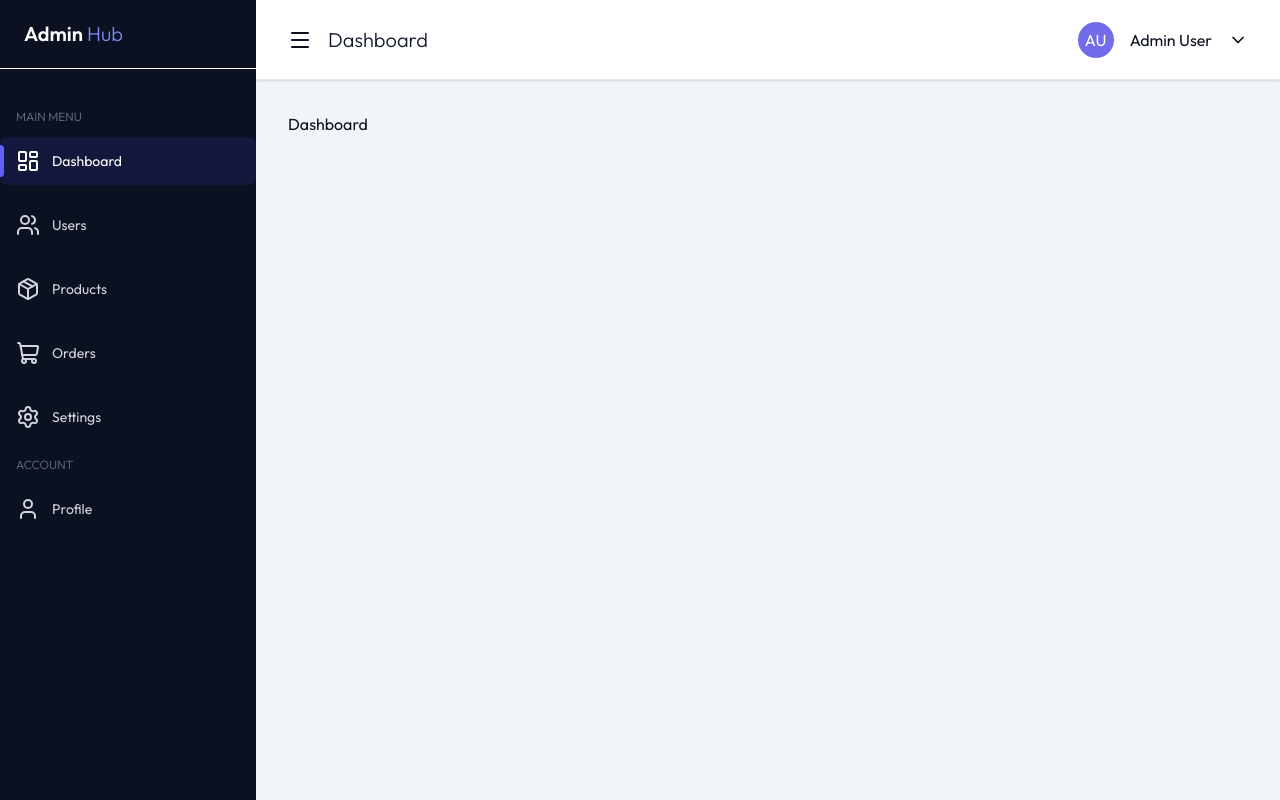
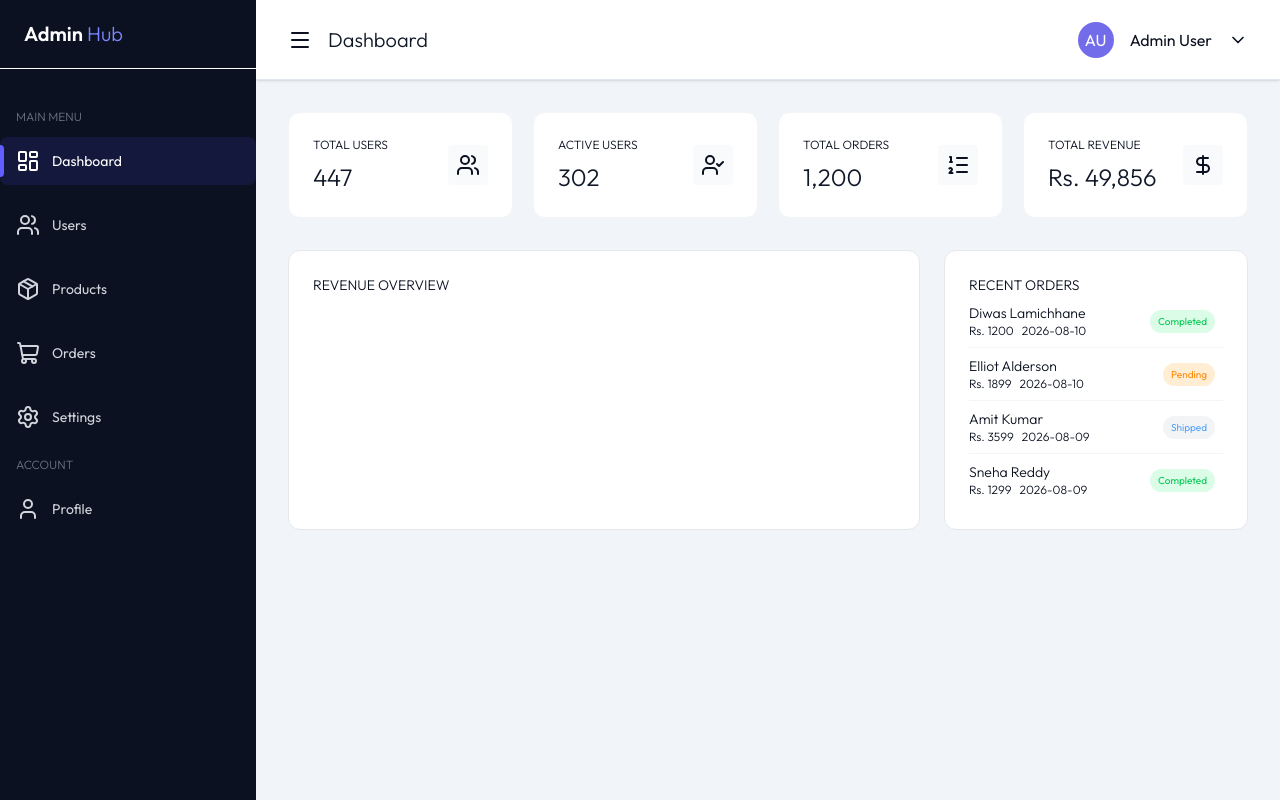
Before and after one commit to diwas4/Responsive-Admin-Dashboard-React-Tailwind-, a React (Vite) app: page /dashboard in a window 1280 px wide. Built offline with nearby package versions, Linux system fonts and the light colour scheme.

Commit message:
Implemented Dashboard UI

```diff
--- a/src/pages/Dashboard.jsx
+++ b/src/pages/Dashboard.jsx
@@ -1,6 +1,7 @@
 import React from 'react'
 import {api} from '../services/api'
 import { useState, useEffect } from 'react';
+import { Users, UserCheck, ListOrdered, DollarSign } from 'lucide-react';
 const Dashboard = () => {
   const [dashboardData, setDashboardData] = useState(null);
   const [loading, setLoading] = useState(false);
@@ -24,14 +25,114 @@ const Dashboard = () => {
   if (loading && !dashboardData) {
     return (
       <div className='flex items-center justify-center h-64'>
-        <div className='w-12 h-12 border-4 border-gary-200
+        <div className='w-12 h-12 border-4 border-gray-200
         border-t-blue-500 rounded-full animate-spin'></div>
       </div>
     )
   }
+
+  if (!dashboardData) {
+    return (
+      <div className="p-6 bg-white rounded-xl border-gray-200">
+        <div className="">
+          <p>Dashboard data not available</p>
+        </div>
+      </div>
+    )
+  }
+
+  // Safe accessor helper function
+  const formatNum = (val) => Number(val ?? 0).toLocaleString();
+  const stats = dashboardData?.stats || {};
+
+  const statsItems = [
+    {
+      label: "Total Users",
+      value: dashboardData.stats.totalUsers.toLocaleString(),
+      icon: Users,
+    },
+    {
+      label: "Active Users",
+      value: dashboardData.stats.activeUsers.toLocaleString(),
+      icon: UserCheck,
+    },
+    {
+      label: "Total Orders",
+      value: dashboardData.stats.totalOrders.toLocaleString(),
+      icon: ListOrdered,
+    },
+    {
+      label: "Total Revenue",
+      value: `Rs. ${formatNum(stats.revenue)}`,
+      icon: DollarSign,
+    },
+  ]
   return (
-    <div>Dashboard</div>
+    <div>
+      {/* card grid */}
+      <div className="grid grid-cols-1 sm:grid-cols-2
+      lg:grid-cols-4 gap-5">
+        {statsItems.map((item, idx) => (
+          <div key={idx} className='bg-white border border-gray-100 rounded-xl p-6
+          flex items-center justify-between'>
+            <div className="space-y-2">
+              <p className='text-xs font-light text-text-primary uppercase'>{item.label}</p>
+              <p className='text-2xl font-light text-gray-900'>{item.value}</p>
+            </div>
+            <div className="w-10 h-10 bg-gray-50 rounded flex
+            items-center justify-center">
+              <item.icon />
+            </div>
+          </div>
+        ))}
+
+      </div>
+      {/* Grid Layout */}
+      <div className='grid grid-cols-1 md:grid-cols-3 gap-6'>
+        {/* left part */}
+        <div className="col-span-2 h-70 bg-white border
+        border-gray-200 rounded-xl mt-8 p-6">
+          <p className='text-sm font-light uppercase'>
+            Revenue Overview
+          </p>
+        </div>
+
+        {/* right part */}
+        <div className='col-span-1 bg-white border
+        border-gray-200 rounded-xl mt-8 p-6'>
+          <p className='text-sm font-light uppercase'>
+            Recent Orders
+          </p>
+
+          <div className='h-50 overflow-y-scroll'>
+            {dashboardData.recentOrders.map((order, idx) => (
+              <div key={idx} className='flex items-center justify-between
+              py-2 border-b border-gray-100 pr-2'>
+                <div>
+                  <p className='text-sm font-light text-text-primary'>{order.customer}</p>
+                  <p className='text-xs font-light flex gap-2'>
+                    <span>Rs. {order.amount}</span>
+                    <span>{order.date}</span>
+                  </p>
+                </div>
+
+                {/* status */}
+                <span
+                className={`text-[10px] px-2 py-1 rounded-full bg-gray-100 ${
+                    order.status === "Completed" ? "bg-green-100 text-green-500" :
+                    order.status === "Pending" ? "bg-orange-100 text-orange-400" :
+                    "bg-blue-100 text-blue-400"
+                  }`}
+                >
+                  {order.status}
+                </span>
+              </div>
+            ))}
+          </div>
+        </div>
+      </div>
+    </div>
   )
 }
 
-export default Dashboard
+export default Dashboard;
```
